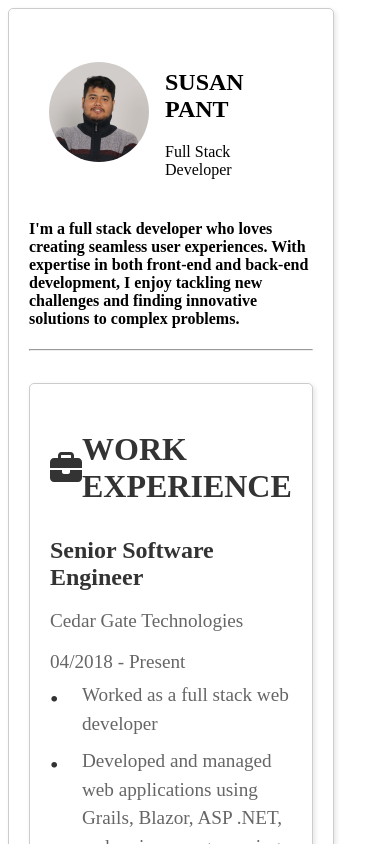
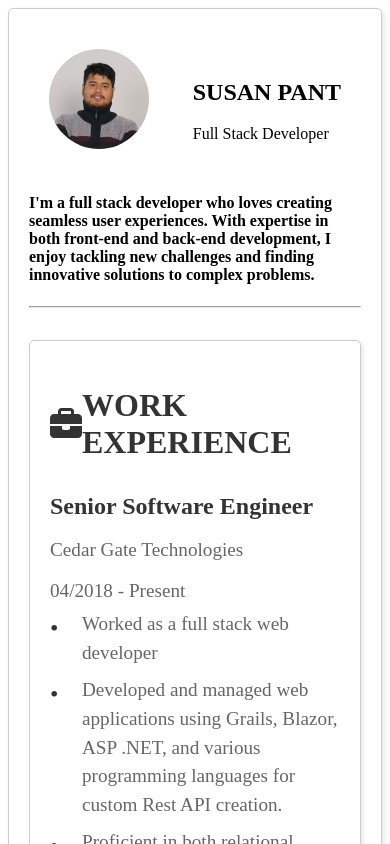
Before and after one commit to susanpant7/my-profile-website, a Next.js app: page / in a window 390 px wide. Shown: the top 844 px of the page. Built offline with nearby package versions, Linux system fonts and the light colour scheme.

Commit message:
mobile responsive

```diff
--- a/src/styles/globals.css
+++ b/src/styles/globals.css
@@ -1,4 +1,3 @@
-
 body {
   padding: 10;
 }
@@ -22,6 +21,12 @@ body {
 .rightCol {
   /* background-color: rgb(7, 38, 38); */
   flex-basis: 30%;
+}
+
+@media only screen and (max-width: 1100px) {
+  .main {
+    display: block;
+  }
 }
 
 .title {
@@ -98,7 +103,7 @@ body {
   top: 0;
 }
 
-.box{
+.box {
   border: 1px solid #ccc;
   box-shadow: 2px 2px 5px rgba(0, 0, 0, 0.1);
   border-radius: 5px;
```
